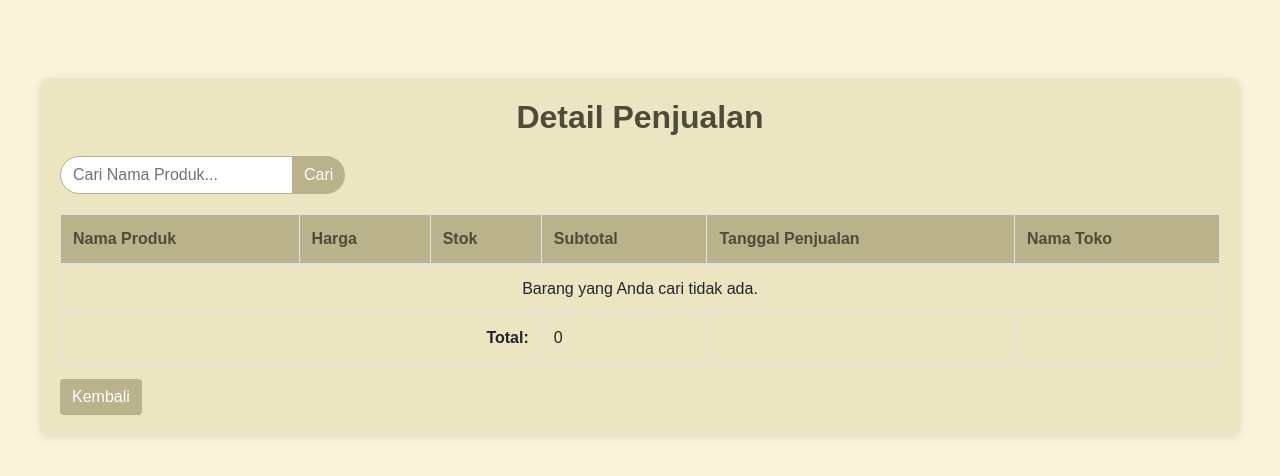
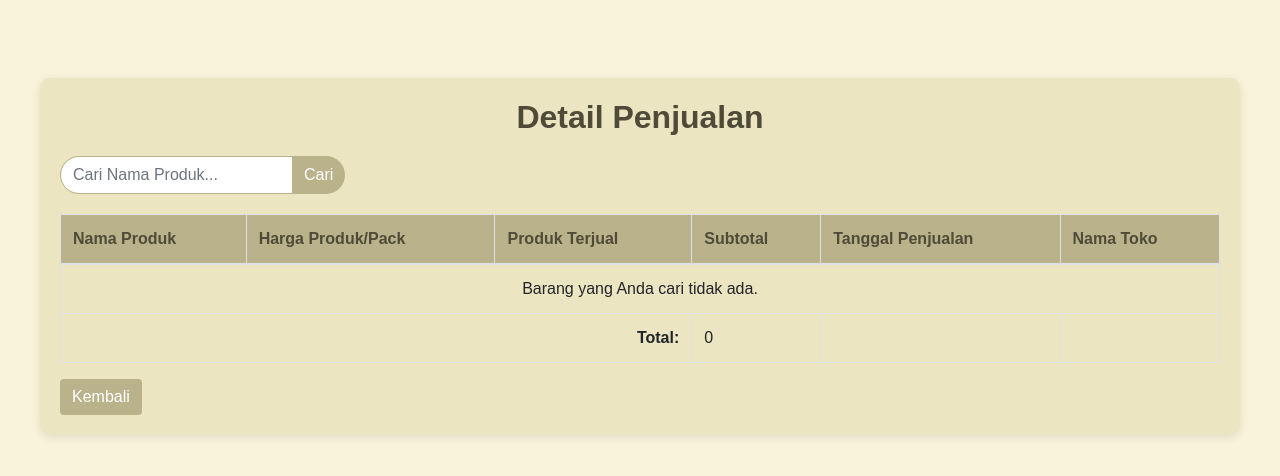
Before and after one commit to SENNNANA/ujikomrpl_senia, a PHP site: page /detail_penjualan.php in a window 1280 px wide. Shown: the part 70-546 px from the top of the page. Run offline with PHP 8.4, Linux system fonts and the light colour scheme; data that the repository does not hold is empty.

Commit message:
detail_penjualan.php

```diff
--- a/detail_penjualan.php
+++ b/detail_penjualan.php
@@ -165,8 +165,8 @@ foreach ($result as $row) {
         <thead>
             <tr>
                 <th>Nama Produk</th>
-                <th>Harga</th>
-                <th>Stok</th>
+                <th>Harga Produk/Pack</th>
+                <th>Produk Terjual</th>
                 <th>Subtotal</th>
                 <th>Tanggal Penjualan</th>
                 <th>Nama Toko</th>
```
